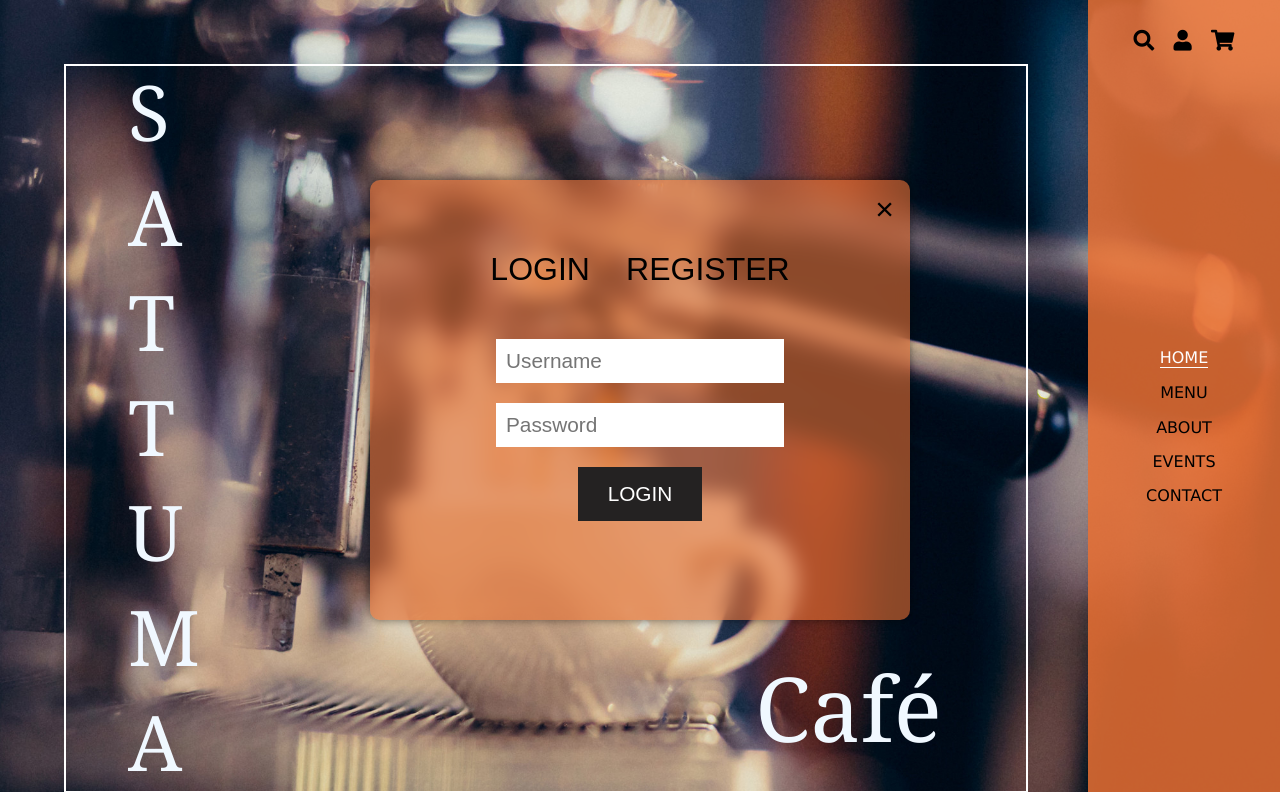
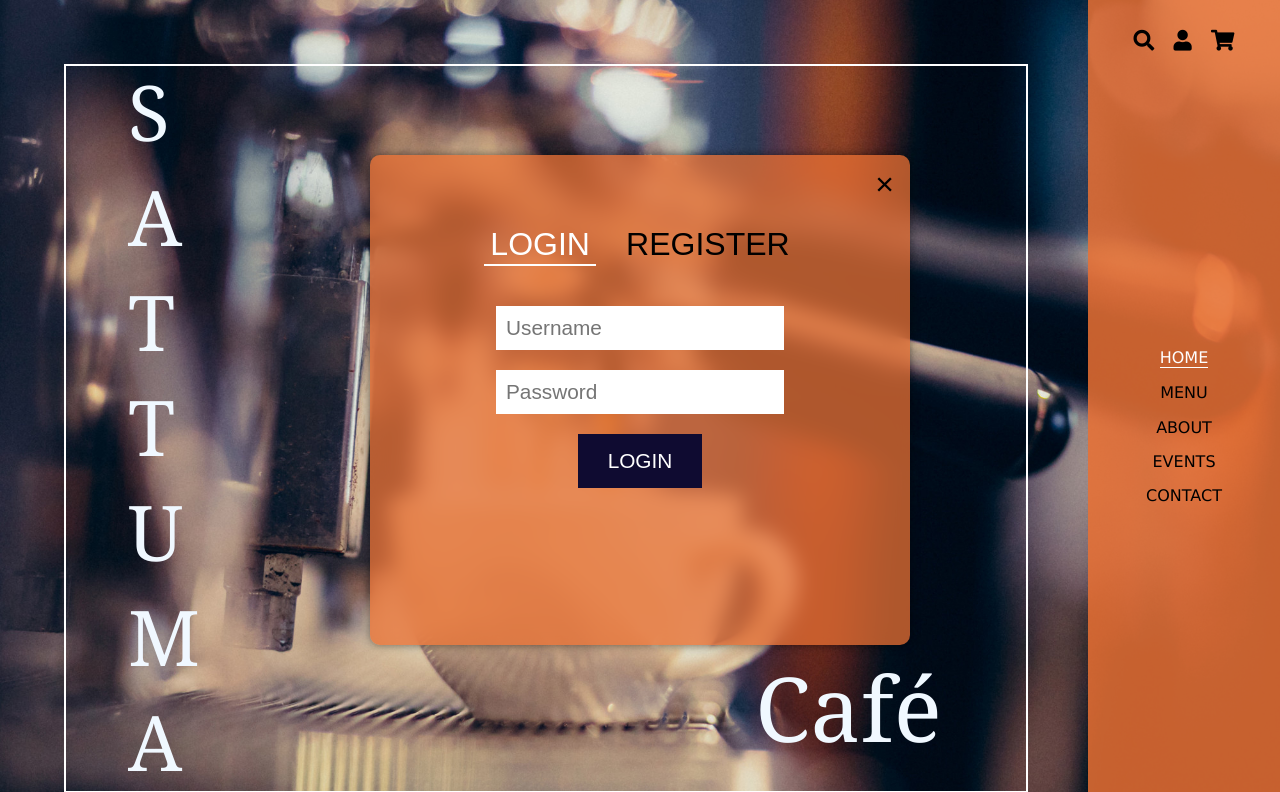
Before and after one commit to Savones/sattuma-cafe-website, a plain HTML site: page index.html in a window 1280 px wide. Both pictures are taken after a click on the link 1182 px from the left and 36 px from the top of the page. Shown: the top 792 px of the page. Drawn offline with Linux system fonts and the light colour scheme.

Commit message:
regis display added

```diff
--- a/index.html
+++ b/index.html
@@ -36,16 +36,27 @@
             <div class="login-form">
             <button class="close-button" id="closeButton">&times;</button>
             <div class="buttons-login">
-                    <button class="login-header active">Login</button>
-                    <button class="register-header">Register</button>
+                <!-- Set IDs for the login and register buttons -->
+                <button class="login-header active" id="loginButton">Login</button>
+                <button class="register-header" id="registerButton">Register</button>
             </div>
-                <form>
+            <form id="loginForm">
                 <input type="text" id="username" name="username" placeholder="Username">
                 <input type="password" id="password" name="password" placeholder="Password">
                 <button class="login-button" type="submit">Login</button>
             </form>
+            <form id="registerForm" style="display: none;">
+                <input type="text" id="regUsername" name="regUsername" placeholder="Username">
+                <input type="email" id="email" name="email" placeholder="Email">
+                <input type="password" id="regPassword" name="regPassword" placeholder="Password">
+                <input type="password" id="confirmPassword" name="confirmPassword" placeholder="Confirm Password">
+                <button class="login-button" type="submit">Register</button>
+            </form>
             </div>
         </div>
+
+
+
 
         <!-- Home section -->
 
--- a/js/logic.js
+++ b/js/logic.js
@@ -51,21 +51,58 @@ document.addEventListener('DOMContentLoaded', function() {
     });
   });
 
-  // Login
+   // Login form toggle
   const userIcon = document.getElementById('userIcon');
   const loginFormContainer = document.getElementById('loginFormContainer');
   const closeButton = document.getElementById('closeButton');
+  const loginButton = document.getElementById('loginButton');
+  const registerButton = document.getElementById('registerButton');
+  const loginForm = document.getElementById('loginForm');
+  const registerForm = document.getElementById('registerForm');
+
+  function setActiveButton(button) {
+    loginButton.classList.remove('active');
+    registerButton.classList.remove('active');
+    button.classList.add('active');
+  }
+
+  function showLoginForm() {
+    loginForm.style.display = 'flex';
+    registerForm.style.display = 'none';
+  }
+
+  function showRegisterForm() {
+    registerForm.style.display = 'flex';
+    loginForm.style.display = 'none';
+  }
 
   userIcon.addEventListener('click', function(event) {
     event.preventDefault(); // Prevent default link behavior
     loginFormContainer.style.display = 'flex';
     document.body.classList.add('login-form-open');
+    setActiveButton(loginButton);
+    showLoginForm();
   });
 
   closeButton.addEventListener('click', function() {
     loginFormContainer.style.display = 'none';
     document.body.classList.remove('login-form-open');
   });
+
+  loginButton.addEventListener('click', function(event) {
+    event.preventDefault();
+    setActiveButton(loginButton);
+    showLoginForm();
+  });
+
+  registerButton.addEventListener('click', function(event) {
+    event.preventDefault();
+    setActiveButton(registerButton);
+    showRegisterForm();
+  });
+
+  // Hide the login form on page load
+  loginFormContainer.style.display = 'none';
 
   // Hide the navbar on page load
   navbar.classList.add('hidden');
@@ -74,5 +111,4 @@ document.addEventListener('DOMContentLoaded', function() {
 
   window.addEventListener('scroll', toggleNavbar);
   window.addEventListener('resize', toggleNavbar);
-
 });
--- a/styles/style.css
+++ b/styles/style.css
@@ -143,8 +143,8 @@ p {
     left: 50%;
     transform: translate(-50%, -50%);
     width: 500px;
-    height: 400px;
-    background-color: rgba(234, 112, 51, 0.6);
+    height: 450px;
+    background-color: rgba(234, 112, 51, 0.75);
     z-index: 2;
     box-shadow: 0 0 10px rgba(0, 0, 0, 0.5);
     padding: 20px;
@@ -158,28 +158,34 @@ p {
 
 .buttons-login {
     margin-top: 40px;
+    position: relative;
 }
 
-  .login-header, .register-header {
+  .login-header,
+.register-header {
   border-style: none;
   background-color: transparent;
   text-transform: uppercase;
   font-size: 2em;
+  cursor: pointer;
 }
 
-  .login-header:hover, .register-header:hover {
+.login-header:hover,
+.register-header:hover, .close-button:hover {
   color: #ffffff;
+  transition: 0.5s;
 }
 
-  .login-header:active, .register-header:active {
-    color: aqua;
+.login-header.active, .register-header.active {
+    border-bottom: 2px solid #ffffff;
+    color: #ffffff;
 }
 
 .login-form form {
     display: flex;
     flex-direction: column;
     align-items: center;
-    margin-top: 30px;
+    margin-top: 20px;
 }
 
 .login-form input,
@@ -204,7 +210,7 @@ p {
 }
 
 .login-button {
-    background-color: #242222;
+    background-color: rgba(15, 11, 49, 1);
     padding-left: 30px;
     padding-right: 30px;
     padding-top: 15px;
@@ -213,6 +219,12 @@ p {
     font-size: 1.3em;
     text-transform: uppercase;
     color: #ffffff;
+  }
+
+.login-button.active, .login-button:hover {
+    background-color: #ffffff;
+    color: rgba(15, 11, 49, 1);
+    transition: 0.5s;
 }
 
 /* home page */
```
Lines whose indentation alone changed are shown as unchanged.
